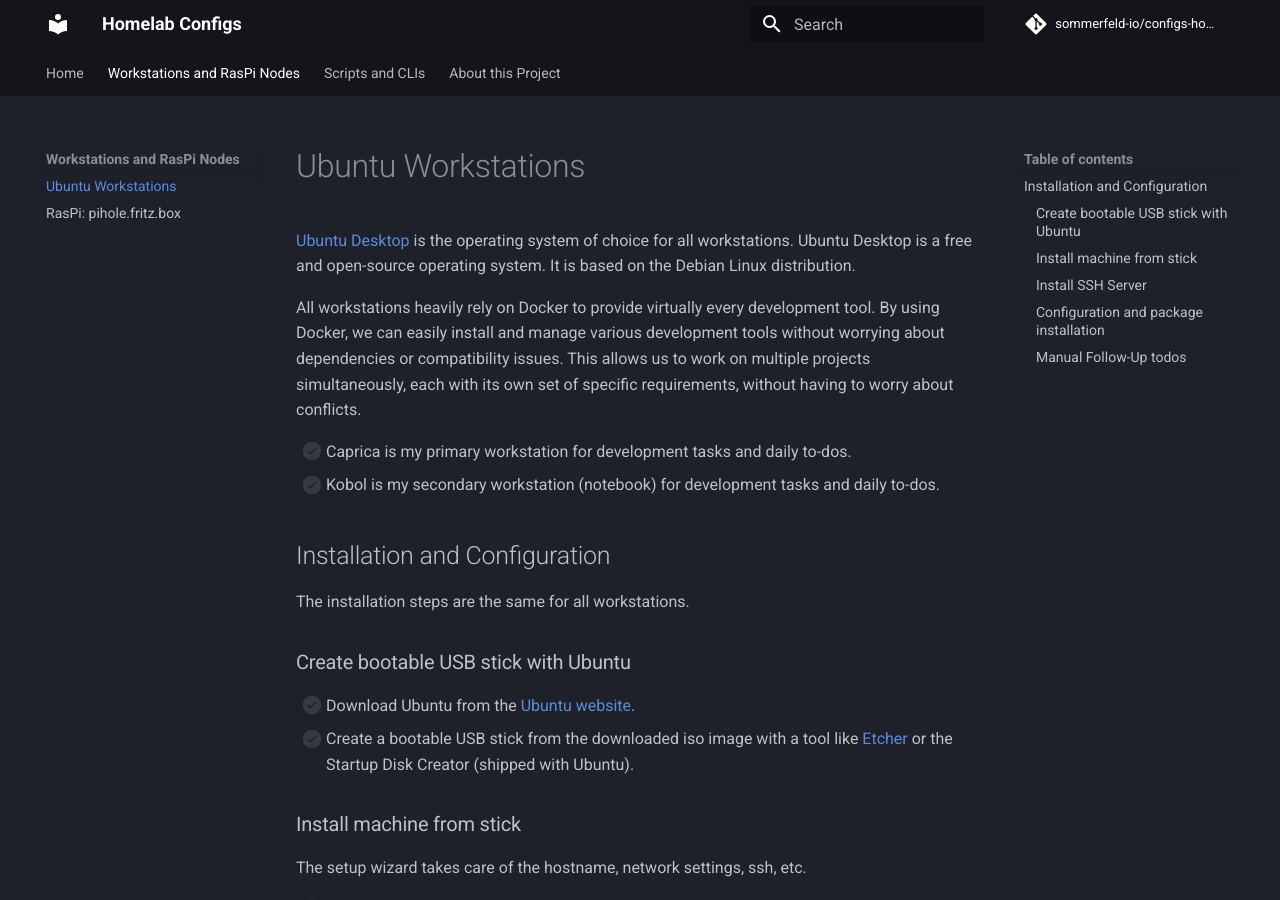
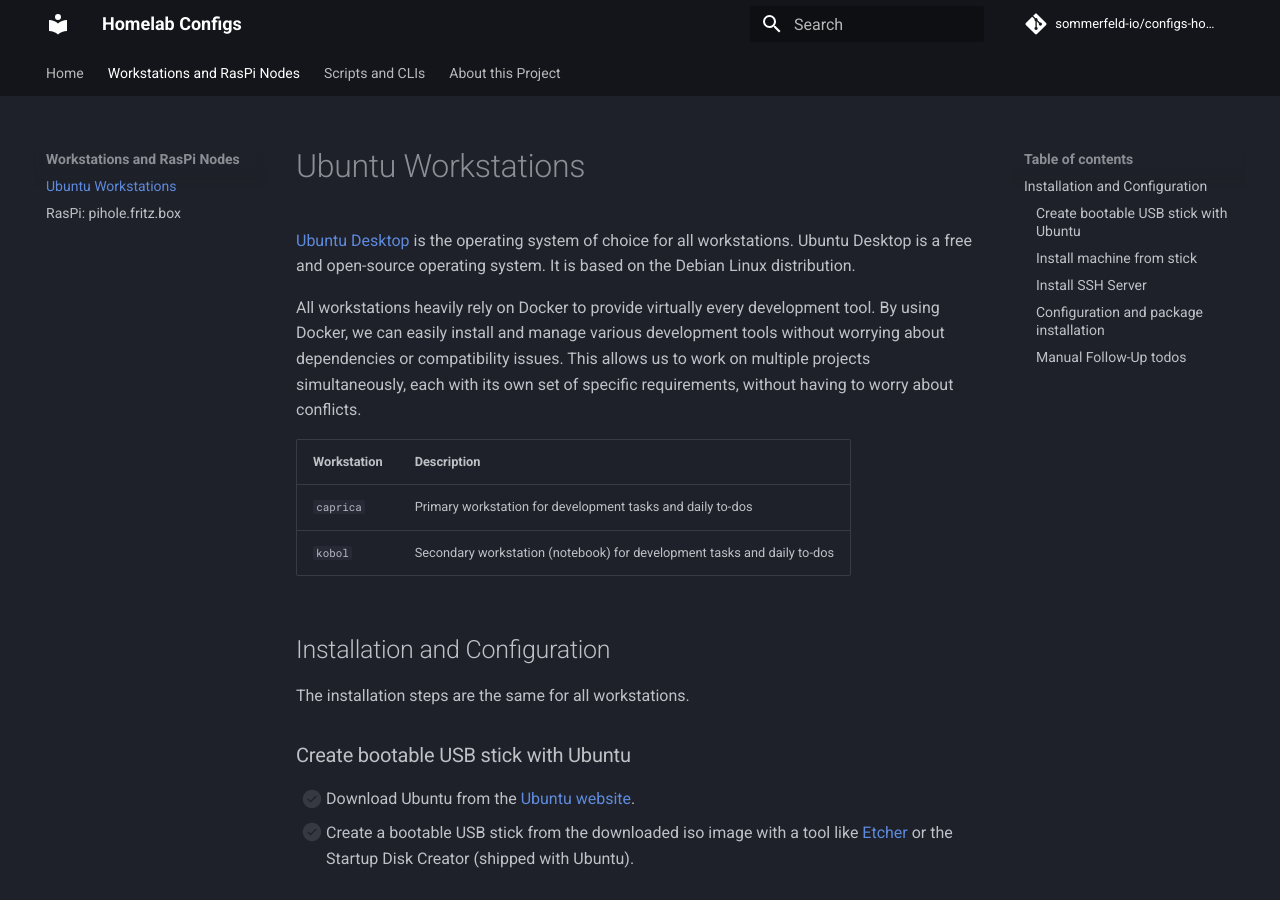
Before and after one commit to sommerfeld-io/configs-homelab, an MkDocs documentation site: the page built from docs/content/machines/ubuntu-workstations.md, in a window 1280 px wide and 900 px high. Built offline with MkDocs 1.6.1 and Material for MkDocs 9.7.7, drawn with Linux system fonts in a browser that asks for light colours; comment, search, counter and statistics services are not loaded.

Commit message:
docs: minor update

```diff
--- a/docs/content/machines/ubuntu-workstations.md
+++ b/docs/content/machines/ubuntu-workstations.md
@@ -4,8 +4,10 @@
 
 All workstations heavily rely on Docker to provide virtually every development tool. By using Docker, we can easily install and manage various development tools without worrying about dependencies or compatibility issues. This allows us to work on multiple projects simultaneously, each with its own set of specific requirements, without having to worry about conflicts.
 
-- [ ] Caprica is my primary workstation for development tasks and daily to-dos.
-- [ ] Kobol is my secondary workstation (notebook) for development tasks and daily to-dos.
+| Workstation | Description                                                             |
+| ----------- | ----------------------------------------------------------------------- |
+| `caprica`   | Primary workstation for development tasks and daily to-dos              |
+| `kobol`     | Secondary workstation (notebook) for development tasks and daily to-dos |
 
 ## Installation and Configuration
 The installation steps are the same for all workstations.
```
Also changed, not shown: docs/content/machines/raspi-pihole-fritz-box.md (+4 -2 lines).
